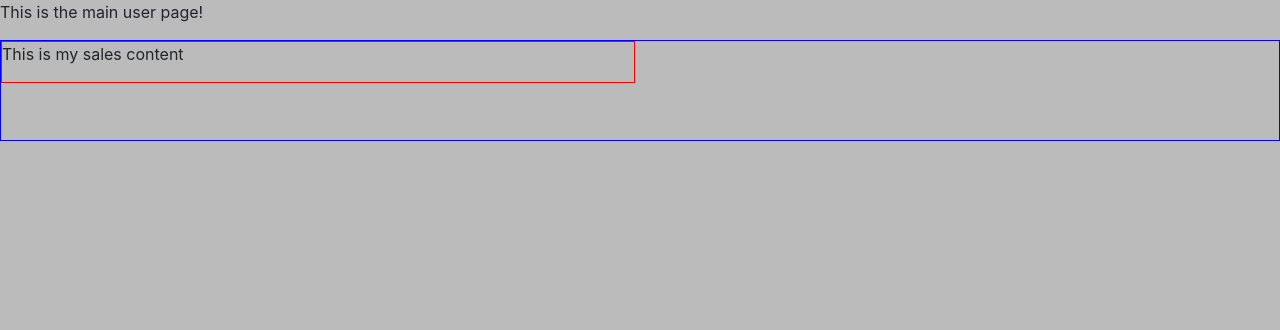
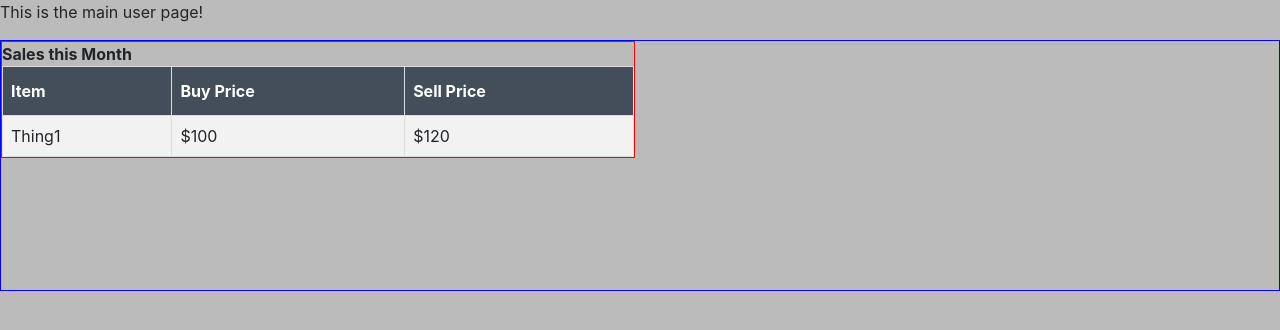
Before and after one commit to HugoKlepsch/inventoryBackend, a Flask app: template server/templates/pages/main.html in a window 1280 px wide. Shown: the part 75-405 px from the top of the page. Run offline with Flask 2, Linux system fonts and the light colour scheme; the template is opened without the code that fills it, so the values that code supplies are empty; some libraries are stand-ins or nearby versions.

Commit message:
Added table styling. Main page now has items populating a table from the db.

```diff
--- a/server/models.py
+++ b/server/models.py
@@ -31,6 +31,8 @@ class Item(db.Model):
 
     pictures = db.relationship('Picture', backref='item', lazy=True)
 
+    name = db.Column(db.Text, nullable=False )
+
 
 class Picture(db.Model):
     __tablename__ = 'pictures'
--- a/server/serverRun.py
+++ b/server/serverRun.py
@@ -35,7 +35,7 @@ def create_app():
 def setup_database(_app):
     with _app.app_context():
         _app.logger.info('Creating databases')
-        # db.drop_all()
+        # db.drop_all() #TODO
         db.create_all()
         db.session.commit()
         _app.logger.info('Created databases')
@@ -53,7 +53,8 @@ def setup_database(_app):
         example_item = Item.query.filter_by(user_id=example_user.id).first()
         if example_item is None:
             _app.logger.info('Creating test item')
-            example_item = Item(user_id=example_user.id)
+            example_item = Item(user_id=example_user.id, name='Test', purchase_price=123,
+                    sell_price=2345)
             db.session.add(example_item)
             db.session.commit()
 
@@ -207,8 +208,19 @@ def login_page():
 @app.route('/main.html', methods=['GET'])
 @logged_in
 def main_page():
+    monthly_items = db.session.query(Item.name, Item.purchase_price, Item.sell_price).all() or []
+    monthly_items = [
+            {
+                'name': item.name,
+                'purchase_price': "${p:.2f}".format(p=item.purchase_price),
+                'sell_price': "${p:.2f}".format(p=item.sell_price)
+            }
+            for item in monthly_items
+    ]
+
     return render_page('main.html',
-            titleval='Overview'
+            titleval='Overview',
+            sales=monthly_items
             )
 
 
--- a/server/static/css/styles.css
+++ b/server/static/css/styles.css
@@ -4,6 +4,31 @@ body {
 }
 
 /*Selectors {{{*/
+table {
+  border-collapse: collapse;
+  width: 100%;
+}
+
+td, th {
+  border: 1px solid #ddd;
+  padding: 8px;
+}
+
+tr:nth-child(even) {
+  background-color: #f2f2f2;
+}
+
+tr:hover {
+  background-color: #ddd;
+}
+
+th {
+  padding-top: 12px;
+  padding-bottom: 12px;
+  text-align: left;
+  background-color: #434e5a;
+  color: white;
+}
 /*}}} Selectors*/
 
 /*Classes {{{*/
@@ -85,3 +110,29 @@ a:hover {
     margin-bottom: 45px;
 }
 /*Classes }}}*/
+
+
+/* Future Colourscheme {{{ */
+/* .w3-theme-l5 {color:#000 !important; background-color:#f9fdfd !important} */
+/* .w3-theme-l4 {color:#000 !important; background-color:#eaf8f9 !important} */
+/* .w3-theme-l3 {color:#000 !important; background-color:#d5f2f4 !important} */
+/* .w3-theme-l2 {color:#000 !important; background-color:#c0ebee !important} */
+/* .w3-theme-l1 {color:#000 !important; background-color:#abe5e9 !important} */
+/* .w3-theme-d1 {color:#000 !important; background-color:#78d5db !important} */
+/* .w3-theme-d2 {color:#000 !important; background-color:#5bcbd3 !important} */
+/* .w3-theme-d3 {color:#fff !important; background-color:#3dc2cb !important} */
+/* .w3-theme-d4 {color:#fff !important; background-color:#30aab3 !important} */
+/* .w3-theme-d5 {color:#fff !important; background-color:#288e95 !important} */
+
+/* .w3-theme-light {color:#000 !important; background-color:#f9fdfd !important} */
+/* .w3-theme-dark {color:#fff !important; background-color:#288e95 !important} */
+/* .w3-theme-action {color:#fff !important; background-color:#288e95 !important} */
+
+/* .w3-theme {color:#000 !important; background-color:#95dee3 !important} */
+/* .w3-text-theme {color:#95dee3 !important} */
+/* .w3-border-theme {border-color:#95dee3 !important} */
+
+/* .w3-hover-theme:hover {color:#000 !important; background-color:#95dee3 !important} */
+/* .w3-hover-text-theme:hover {color:#95dee3 !important} */
+/* .w3-hover-border-theme:hover {border-color:#95dee3 !important} */
+/* }}} Future Colourscheme */
--- a/server/templates/pages/main.html
+++ b/server/templates/pages/main.html
@@ -3,8 +3,27 @@
 {% block content %}
 <p>This is the main user page!</p>
 <section class="grid">
-    <div class="block-sales">
-        <p>This is my sales content</p>
+    <div class="block-sales flex">
+        <strong>Sales this Month</strong>
+        <table>
+          <tr>
+            <th>Item</th>
+            <th>Buy Price</th>
+            <th>Sell Price</th>
+          </tr>
+          <tr>
+            <td>Thing1</td>
+            <td>$100</td>
+            <td>$120</td>
+          </tr>
+          {% for sale in sales %}
+          <tr>
+            <td>{{  sale.name }}</td>
+            <td>{{ sale.purchase_price }}</td>
+            <td>{{ sale.sell_price }}</td>
+          </tr>
+          {% endfor %}
+        </table>
     </div>
 </section>
 {% endblock %}
```
